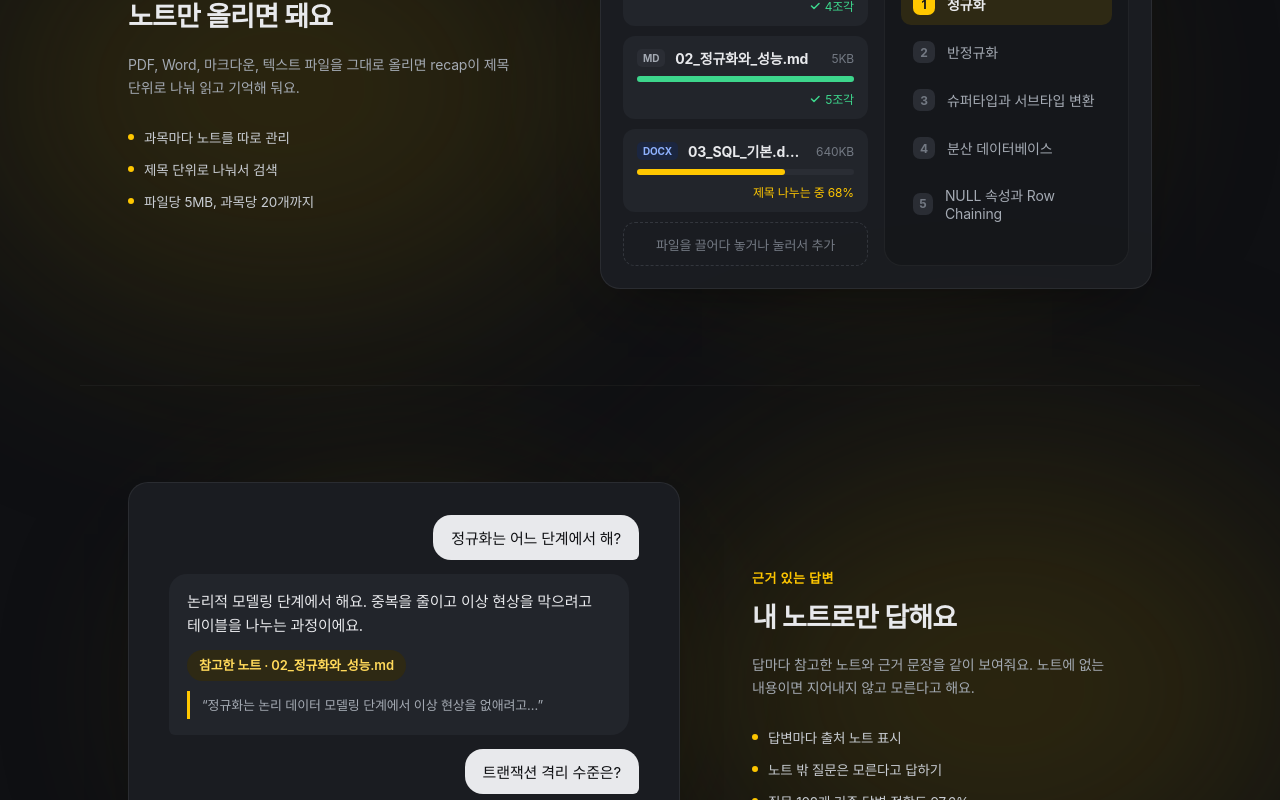
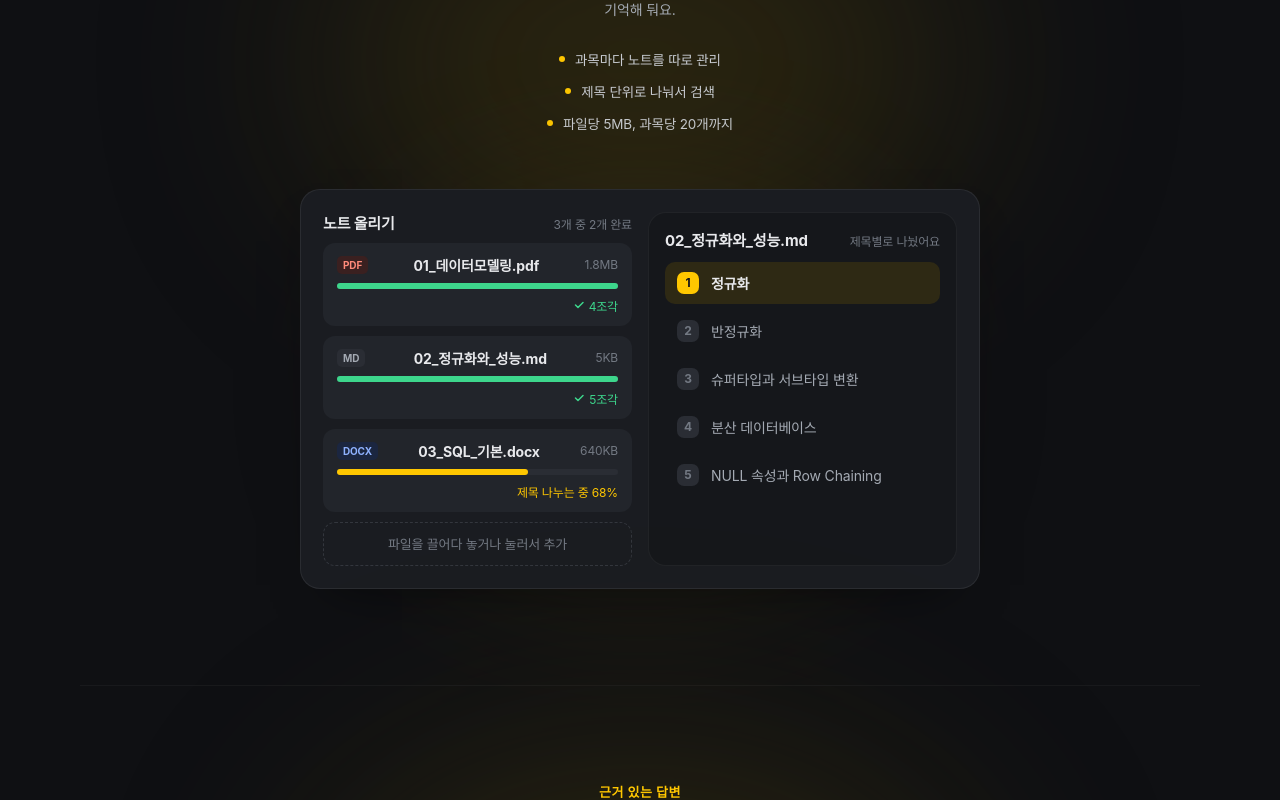
Before and after one commit to Gwakgarin/study-agent, a React (Vite) app in the folder frontend/: page / in a window 1280 px wide. Shown: the part 1000-1800 px from the top of the page. Built offline with nearby package versions, Linux system fonts and the light colour scheme; a web font is replaced by a local one.

Commit message:
style: stack the landing feature rows on one centered axis

```diff
--- a/frontend/src/index.css
+++ b/frontend/src/index.css
@@ -1019,14 +1019,17 @@ body {
   padding: 96px 48px;
   display: flex;
   flex-wrap: wrap;
+  flex-direction: column;
+  flex-wrap: nowrap;
   align-items: center;
   justify-content: center;
-  gap: 72px;
+  text-align: center;
+  gap: 56px;
   border-top: 1px solid rgba(255, 255, 255, 0.04);
 }
 
 .lp-feature.reverse {
-  flex-direction: row-reverse;
+  flex-direction: column;
 }
 
 /* A soft light behind the text side of each row, so the copy does not sit on flat black. */
@@ -1038,11 +1041,11 @@ body {
 .lp-feature::before {
   content: "";
   position: absolute;
-  left: -120px;
-  top: 50%;
+  left: 50%;
+  top: 30%;
   width: 640px;
-  height: 460px;
-  transform: translateY(-50%);
+  height: 380px;
+  transform: translate(-50%, -50%);
   border-radius: 50%;
   background: #54450C;
   opacity: 0.42;
@@ -1051,14 +1054,11 @@ body {
   pointer-events: none;
 }
 
-.lp-feature.reverse::before {
-  left: auto;
-  right: -120px;
-}
 
 .lp-feature-text {
-  flex: 0 1 400px;
-  max-width: 400px;
+  flex: 0 0 auto;
+  width: 100%;
+  max-width: 520px;
 }
 
 .lp-label {
@@ -1091,6 +1091,7 @@ body {
   padding: 0;
   display: flex;
   flex-direction: column;
+  align-items: center;
   gap: 12px;
 }
 
@@ -1114,7 +1115,9 @@ body {
 .lp-feature-visual {
   position: relative;
   isolation: isolate;
-  flex: 1 1 520px;
+  flex: 0 0 auto;
+  width: 100%;
+  max-width: 680px;
   min-width: 0;
   display: flex;
   justify-content: center;
@@ -1602,9 +1605,6 @@ body {
   }
   .lp-hero-visual {
     height: 520px;
-  }
-  .lp-feature.reverse {
-    flex-direction: row;
   }
 }
 
```
